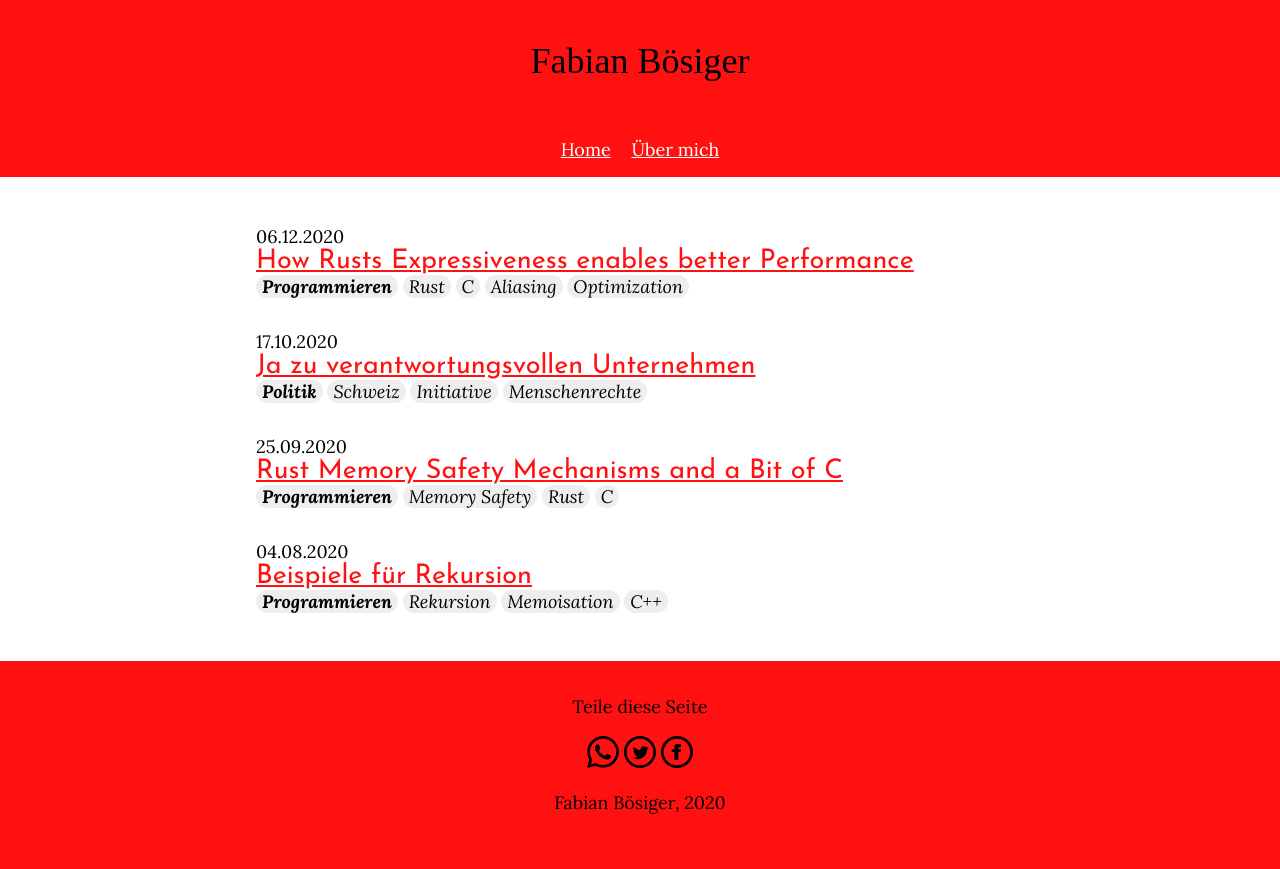
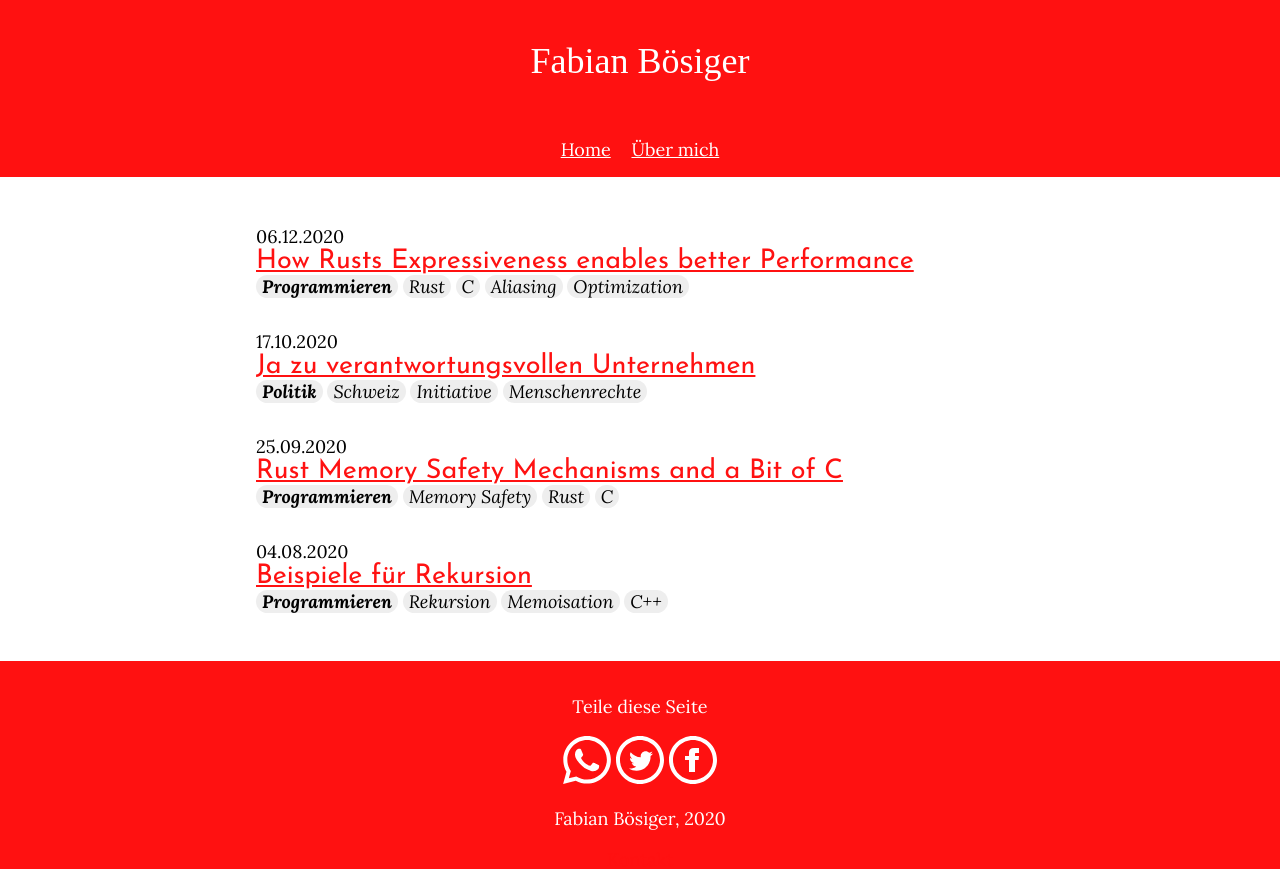
Before and after one commit to fabianboesiger/fabianboesiger.github.io, a Jekyll site: the page built from index.html, in a window 1280 px wide. Shown: the top 869 px of the page. Built offline with Jekyll 4.4.1, drawn with Linux system fonts in a browser that asks for light colours; some web fonts are replaced.

Commit message:
style change

```diff
--- a/public/styles/modern/style.css
+++ b/public/styles/modern/style.css
@@ -51,11 +51,13 @@ header, footer {
     padding: 16px;
     z-index: 2000;
     background: var(--style-color);
+    color: var(--background-color);
 }
 
 img.social {
-    width: 32px;
-    height: 32px;
+    width: 48px;
+    height: 48px;
+    filter: invert(100%);
 }
 
 /* NAV */
```
